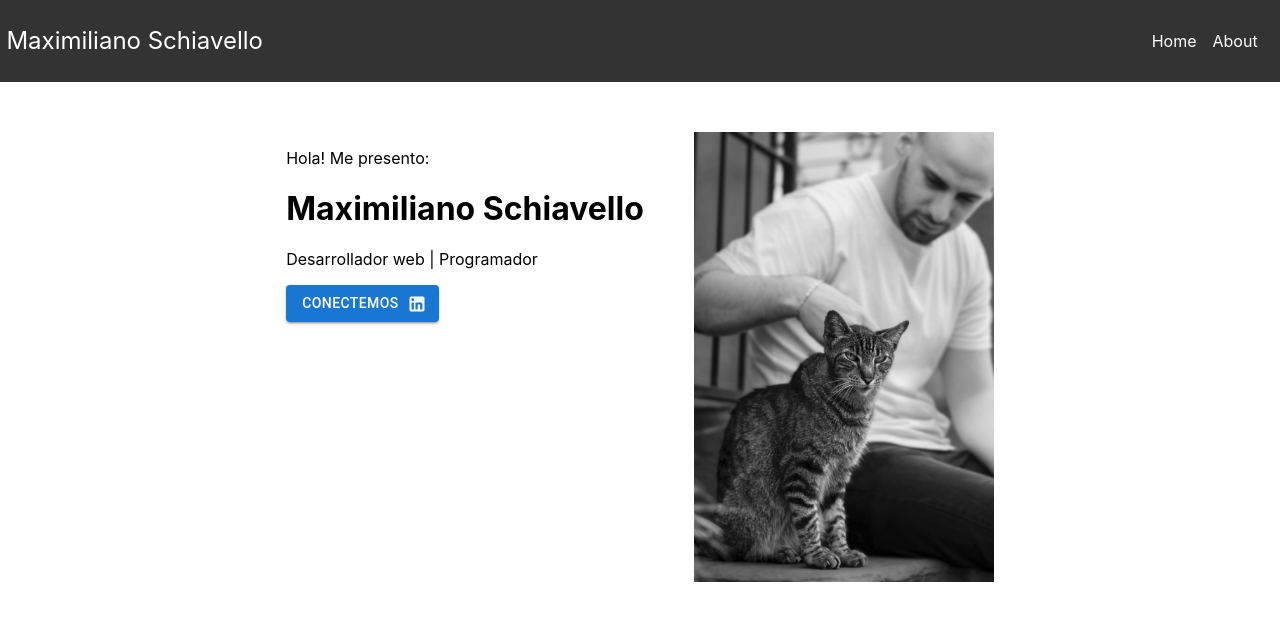
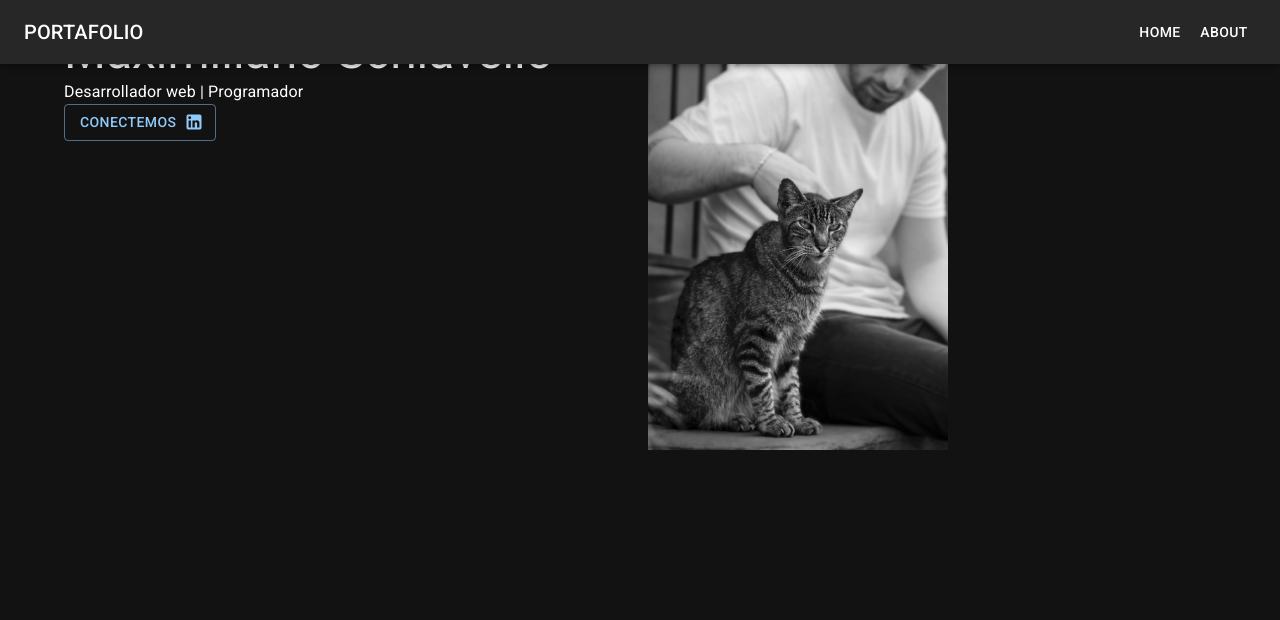
Before and after one commit to Maxischiavello/portfolio, a React (Create React App) app: page / in a window 1280 px wide. Shown: the top 620 px of the page. Built offline with nearby package versions, Linux system fonts and the light colour scheme.

Commit message:
deleted unused files and dependencies. Navbar and home migrated to mui. Dark theme

```diff
--- a/package.json
+++ b/package.json
@@ -14,7 +14,6 @@
     "react": "^18.2.0",
     "react-dom": "^18.2.0",
     "react-scripts": "5.0.1",
-    "styled-components": "^5.3.6",
     "web-vitals": "^2.1.4"
   },
   "scripts": {
--- a/public/index.html
+++ b/public/index.html
@@ -2,14 +2,17 @@
 <html lang="en">
   <head>
     <meta charset="utf-8" />
-    <link rel="icon" href="%PUBLIC_URL%/favicon.ico" />
+    <link
+      rel="stylesheet"
+      href="https://fonts.googleapis.com/css?family=Roboto:300,400,500,700&display=swap"
+    />
+
     <meta name="viewport" content="width=device-width, initial-scale=1" />
     <meta name="theme-color" content="#000000" />
     <meta
       name="description"
       content="Web site created using create-react-app"
     />
-    <link rel="apple-touch-icon" href="%PUBLIC_URL%/logo192.png" />
     <!--
       manifest.json provides metadata used when your web app is installed on a
       user's mobile device or desktop. See https://developers.google.com/web/fundamentals/web-app-manifest/
@@ -24,7 +27,7 @@
       work correctly both with client-side routing and a non-root public URL.
       Learn how to configure a non-root public URL by running `npm run build`.
     -->
-    <title>React App</title>
+    <title>Maxi Schiavello</title>
   </head>
   <body>
     <noscript>You need to enable JavaScript to run this app.</noscript>
--- a/src/App.js
+++ b/src/App.js
@@ -1,13 +1,13 @@
 import './App.css';
-import Navbar from './components/Navbar';
-import Home from './components/Home';
+import Content from './components/Content';
+import { ThemeProvider } from '@mui/material/styles';
+import darkTheme from './theme';
 
 function App() {
   return (
-    <>
-      <Navbar/>
-      <Home/>
-    </>
+    <ThemeProvider theme={darkTheme}>
+      <Content/>
+    </ThemeProvider>
   );
 }
 
--- /dev/null
+++ b/src/components/Content.jsx
@@ -0,0 +1,14 @@
+import { Container } from '@mui/material'
+import Navbar from './Navbar'
+import Home from './Home'
+
+function Content() {
+  return (
+    <Container>
+        <Navbar />
+        <Home />
+    </Container>
+  )
+}
+
+export default Content
--- a/src/components/Home.jsx
+++ b/src/components/Home.jsx
@@ -1,34 +1,30 @@
 import React from 'react'
 import Img from '../assets/foto.jpeg'
-import styled from 'styled-components'
-import Button from '@mui/material/Button';
+import { Button, Box, Grid, Typography } from '@mui/material';
+import { withStyles } from 'tss-react/mui';
 import LinkedInIcon from '@mui/icons-material/LinkedIn';
 
 function Home() {
+
     return (
-        <MainContainer>
-            <div>
-                <p><span>Hola!</span> Me presento:</p>
-                <h1>Maximiliano Schiavello</h1>
-                <p>Desarrollador web | Programador</p>
-                <Button variant="contained" endIcon={<LinkedInIcon />}>
-                    Conectemos
-                </Button>
-            </div>
-
-            <div className="image-container">
-                <img src={Img} alt="foto" width={300} />
-            </div>
-        </MainContainer>
-
+        <Grid container spacing={2}>
+            <Grid item xs={12} sm={12} md={6}>
+                <Box spacing={1}>
+                    <Typography><span>Hola!</span> Me presento:</Typography>
+                    <Typography variant='h3'>Maximiliano Schiavello</Typography>
+                    <Typography>Desarrollador web | Programador</Typography>
+                    <Button variant="outlined" endIcon={<LinkedInIcon />}>
+                        Conectemos
+                    </Button>
+                </Box>
+            </Grid>
+            <Grid item xs={12} sm={12} md={6}>
+                <Box spacing={1}>
+                    <img src={Img} alt="foto" width={300} />
+                </Box>
+            </Grid>
+        </Grid>
     )
 }
 
 export default Home
-
-const MainContainer = styled.main`
-    display: flex;
-    justify-content: center;
-    gap: 50px;
-    padding: 50px;
-`
--- a/src/components/Navbar.jsx
+++ b/src/components/Navbar.jsx
@@ -1,115 +1,99 @@
 import { useState } from 'react'
-import styled from 'styled-components'
-import BurgerButton from './BurgerButton'
+import AppBar from '@mui/material/AppBar';
+import Box from '@mui/material/Box';
+import CssBaseline from '@mui/material/CssBaseline';
+import Divider from '@mui/material/Divider';
+import Drawer from '@mui/material/Drawer';
+import IconButton from '@mui/material/IconButton';
+import List from '@mui/material/List';
+import ListItem from '@mui/material/ListItem';
+import ListItemButton from '@mui/material/ListItemButton';
+import ListItemText from '@mui/material/ListItemText';
+import MenuIcon from '@mui/icons-material/Menu';
+import Toolbar from '@mui/material/Toolbar';
+import Typography from '@mui/material/Typography';
+import Button from '@mui/material/Button';
 
-function Navbar() {
+const drawerWidth = 240;
+const navItems = ['Home', 'About'];
 
-    const [clicked, setClicked] = useState(false)
+function Navbar(props) {
+  const { window } = props;
+  const [mobileOpen, setMobileOpen] = useState(false);
 
-    const handleClick = () => {
-        setClicked(!clicked)
-    }
+  const handleDrawerToggle = () => {
+    setMobileOpen((prevState) => !prevState);
+  };
 
-    return (
-        <>
-            <NavContainer>
-                <h2>Maximiliano Schiavello</h2>
-                <div className={`links ${clicked ? 'active' : ''}`}>
-                    <a onClick={handleClick} href='/'>Home</a>
-                    <a onClick={handleClick} href='/'>About</a>
-                </div>
-                <div className='burguer'>
-                    <BurgerButton clicked={clicked} handleClick={handleClick} />
-                </div>
-                <BgDiv className={`initial ${clicked ? ' active' : ''}`}></BgDiv>
-            </NavContainer>
-        </>
-    )
+  const drawer = (
+    <Box onClick={handleDrawerToggle} sx={{ textAlign: 'center' }}>
+      <Typography variant="h6" sx={{ my: 2 }}>
+        PORTAFOLIO
+      </Typography>
+      <Divider />
+      <List>
+        {navItems.map((item) => (
+          <ListItem key={item} disablePadding>
+            <ListItemButton sx={{ textAlign: 'center' }}>
+              <ListItemText primary={item} />
+            </ListItemButton>
+          </ListItem>
+        ))}
+      </List>
+    </Box>
+  );
+
+  const container = window !== undefined ? () => window().document.body : undefined;
+
+  return (
+    <Box sx={{ display: 'flex' }}>
+      <CssBaseline />
+      <AppBar component="nav">
+        <Toolbar>
+          <IconButton
+            color="inherit"
+            aria-label="open drawer"
+            edge="start"
+            onClick={handleDrawerToggle}
+            sx={{ mr: 2, display: { sm: 'none' } }}
+          >
+            <MenuIcon />
+          </IconButton>
+          <Typography
+            variant="h6"
+            component="div"
+            sx={{ flexGrow: 1, display: { xs: 'none', sm: 'block' } }}
+          >
+            PORTAFOLIO
+          </Typography>
+          <Box sx={{ display: { xs: 'none', sm: 'block' } }}>
+            {navItems.map((item) => (
+              <Button key={item} sx={{ color: '#fff' }}>
+                {item}
+              </Button>
+            ))}
+          </Box>
+        </Toolbar>
+      </AppBar>
+      <Box component="nav">
+        <Drawer
+          container={container}
+          variant="temporary"
+          open={mobileOpen}
+          onClose={handleDrawerToggle}
+          ModalProps={{
+            keepMounted: true, // Better open performance on mobile.
+          }}
+          sx={{
+            display: { xs: 'block', sm: 'none' },
+            '& .MuiDrawer-paper': { boxSizing: 'border-box', width: drawerWidth },
+          }}
+        >
+          {drawer}
+        </Drawer>
+      </Box>
+    </Box>
+  );
 }
 
-export default Navbar
-
-const NavContainer = styled.nav`
-  h2{
-    color: white;
-    font-weight: 400;
-    span{
-      font-weight: bold;
-    }
-  }
-  padding: .4rem;
-  background-color: #333;
-  display: flex;
-  align-items: center;
-  justify-content: space-between;
-  a{
-    color: white;
-    text-decoration: none;
-    margin-right: 1rem;
-  }
-  .links{
-    position: absolute;
-    top: -700px;
-    left: -2000px;
-    right: 0;
-    margin-left: auto;
-    margin-right: auto;
-    text-align: center;
-    transition: all .5s ease;
-    a{
-      color: white;
-      font-size: 2rem;
-      display: block;
-    }
-    @media(min-width: 768px){
-      position: initial;
-      margin: 0;
-      a{
-        font-size: 1rem;
-        color: white;
-        display: inline;
-      }
-      display: block;
-    }
-  }
-  .links.active{
-    width: 100%;
-    display: block;
-    position: absolute;
-    margin-left: auto;
-    margin-right: auto;
-    top: 30%;
-    left: 0;
-    right: 0;
-    text-align: center;
-    a{
-      font-size: 2rem;
-      margin-top: 1rem;
-      color: white;
-    }
-  }
-  .burguer{
-    @media(min-width: 768px){
-      display: none;
-    }
-  }
-`
-
-const BgDiv = styled.div`
-  background-color: #222;
-  position: absolute;
-  top: -1000px;
-  left: -1000px;
-  width: 100%;
-  height: 100%;
-  z-index: -1;
-  transition: all .6s ease ;
-
-  &.active{
-    border-radius: 0 0 80% 0;
-    top: 0;
-    left: 0;
-    width: 100%;
-    height: 100%;
-  }
-`
+export default Navbar;
--- a/src/index.css
+++ b/src/index.css
@@ -1,6 +1,6 @@
 body {
   margin: 0;
-  font-family: -apple-system, BlinkMacSystemFont, 'Segoe UI', 'Roboto', 'Oxygen',
+  font-family: -apple-system, BlinkMacSystemFont, 'Roboto', 'Oxygen',
     'Ubuntu', 'Cantarell', 'Fira Sans', 'Droid Sans', 'Helvetica Neue',
     sans-serif;
   -webkit-font-smoothing: antialiased;
--- a/src/index.js
+++ b/src/index.js
@@ -2,7 +2,6 @@
 import ReactDOM from 'react-dom/client';
 import './index.css';
 import App from './App';
-import reportWebVitals from './reportWebVitals';
 
 const root = ReactDOM.createRoot(document.getElementById('root'));
 root.render(
@@ -10,8 +9,3 @@
     <App />
   </React.StrictMode>
 );
-
-// If you want to start measuring performance in your app, pass a function
-// to log results (for example: reportWebVitals(console.log))
-// or send to an analytics endpoint. Learn more: https://bit.ly/CRA-vitals
-reportWebVitals();
--- a/src/reportWebVitals.js
+++ /dev/null
@@ -1,13 +0,0 @@
-const reportWebVitals = onPerfEntry => {
-  if (onPerfEntry && onPerfEntry instanceof Function) {
-    import('web-vitals').then(({ getCLS, getFID, getFCP, getLCP, getTTFB }) => {
-      getCLS(onPerfEntry);
-      getFID(onPerfEntry);
-      getFCP(onPerfEntry);
-      getLCP(onPerfEntry);
-      getTTFB(onPerfEntry);
-    });
-  }
-};
-
-export default reportWebVitals;
--- /dev/null
+++ b/src/theme.js
@@ -0,0 +1,9 @@
+import { createTheme } from '@mui/material/styles';
+
+const darkTheme = createTheme({
+    palette: {
+        mode: 'dark',
+    },
+});
+
+export default darkTheme;
```
Also changed, not shown: src/components/BurgerButton.jsx (deleted, +0 -77 lines), src/setupTests.js (deleted, +0 -5 lines), 1 other file (tests, documents, lock files or other folders).
